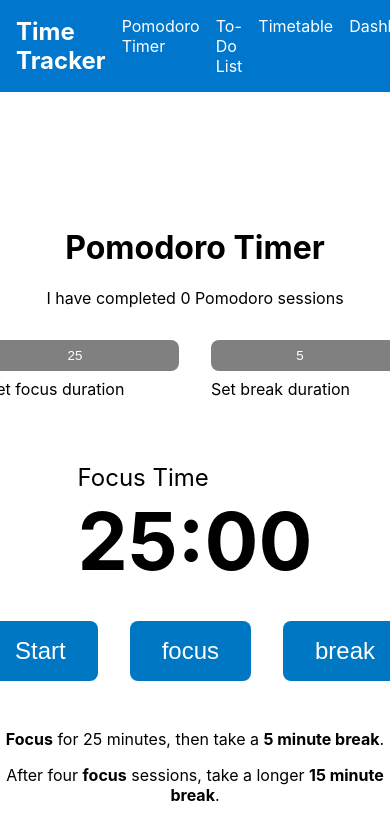
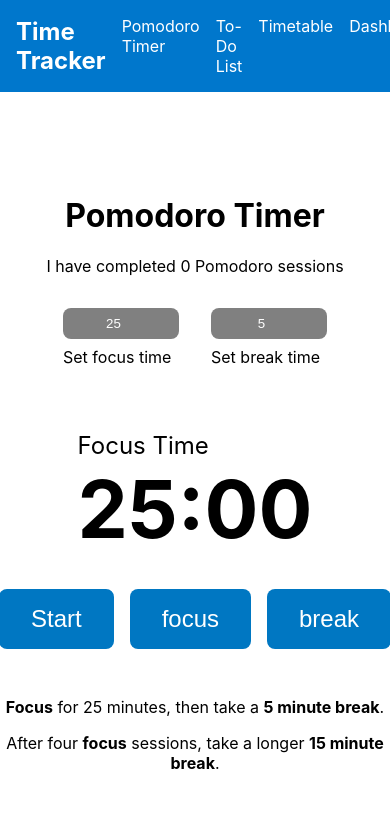
Before and after one commit to yunjunhojj/timeTracker, a React (Create React App) app: page / in a window 390 px wide. Shown: the top 840 px of the page. Built offline with nearby package versions, Linux system fonts and the light colour scheme.

Commit message:
style: pomodoro mobile style

```diff
--- a/src/pages/PomodoroTimerPage.js
+++ b/src/pages/PomodoroTimerPage.js
@@ -78,7 +78,7 @@ const PomodoroTimerPage = () => {
             min={1}
             onChange={(e) => setFocusTime(e.target.value * 60)}
           />
-          <span>Set focus duration</span>
+          <span>Set focus time</span>
         </label>
         <label>
           <input
@@ -87,7 +87,7 @@ const PomodoroTimerPage = () => {
             min={1}
             onChange={(e) => setRestTime(e.target.value * 60)}
           />
-          <span>Set break duration</span>
+          <span>Set break time</span>
         </label>
       </SettingWrapper>
       <Timer>
@@ -122,7 +122,7 @@ const Wrapper = styled.div`
   flex-direction: column;
   align-items: center;
   justify-content: center;
-  height: 100vh;
+  height: calc(100vh - 4rem);
 `;
 
 const PomodoroCouterContainer = styled.div`
@@ -144,6 +144,7 @@ const SettingWrapper = styled.div`
   }
 
   input {
+    width: 100px;
     padding: 0.5rem;
     border-radius: 0.5rem;
     border: none;
@@ -174,7 +175,7 @@ const Timer = styled.div`
 const ButtonWrapper = styled.div`
   display: flex;
   flex-direction: row;
-  gap: 2rem;
+  gap: 1rem;
 `;
 
 const Button = styled.button`
```
